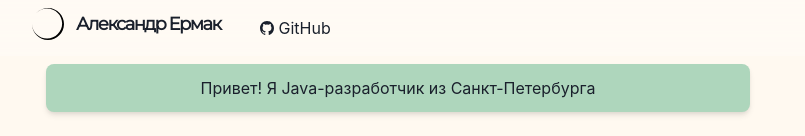
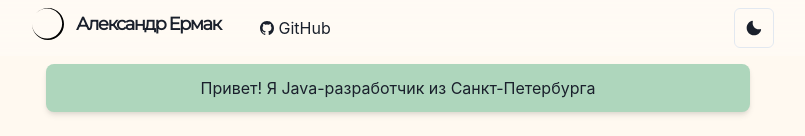
Before and after one commit to SelenZzz/homepage, a Next.js app: page / in a window 1280 px wide. Shown: the top 136 px of the page, without its empty margins (242-1047 px from the left). Built offline with nearby package versions, Linux system fonts and the light colour scheme; a web font is replaced by a local one.

Commit message:
return theme switch button

```diff
--- a/components/navbar.js
+++ b/components/navbar.js
@@ -67,7 +67,7 @@ const Navbar = (props) => {
         <Stack
           direction={{ base: 'column', md: 'row' }}
           display={{ base: 'none', md: 'flex' }}
-          width={{ md: 'auto' }}
+          width={{ base: 'full', md: 'auto' }}
           alignItems="center"
           flexGrow={1}
           mt={{ base: 4, md: 0 }}
@@ -85,6 +85,10 @@ const Navbar = (props) => {
             GitHub
           </LinkItem>
         </Stack>
+
+        <Box flex={1} align="right">
+          <ThemeToggleButton />
+        </Box>
       </Container>
     </Box>
   );
```
